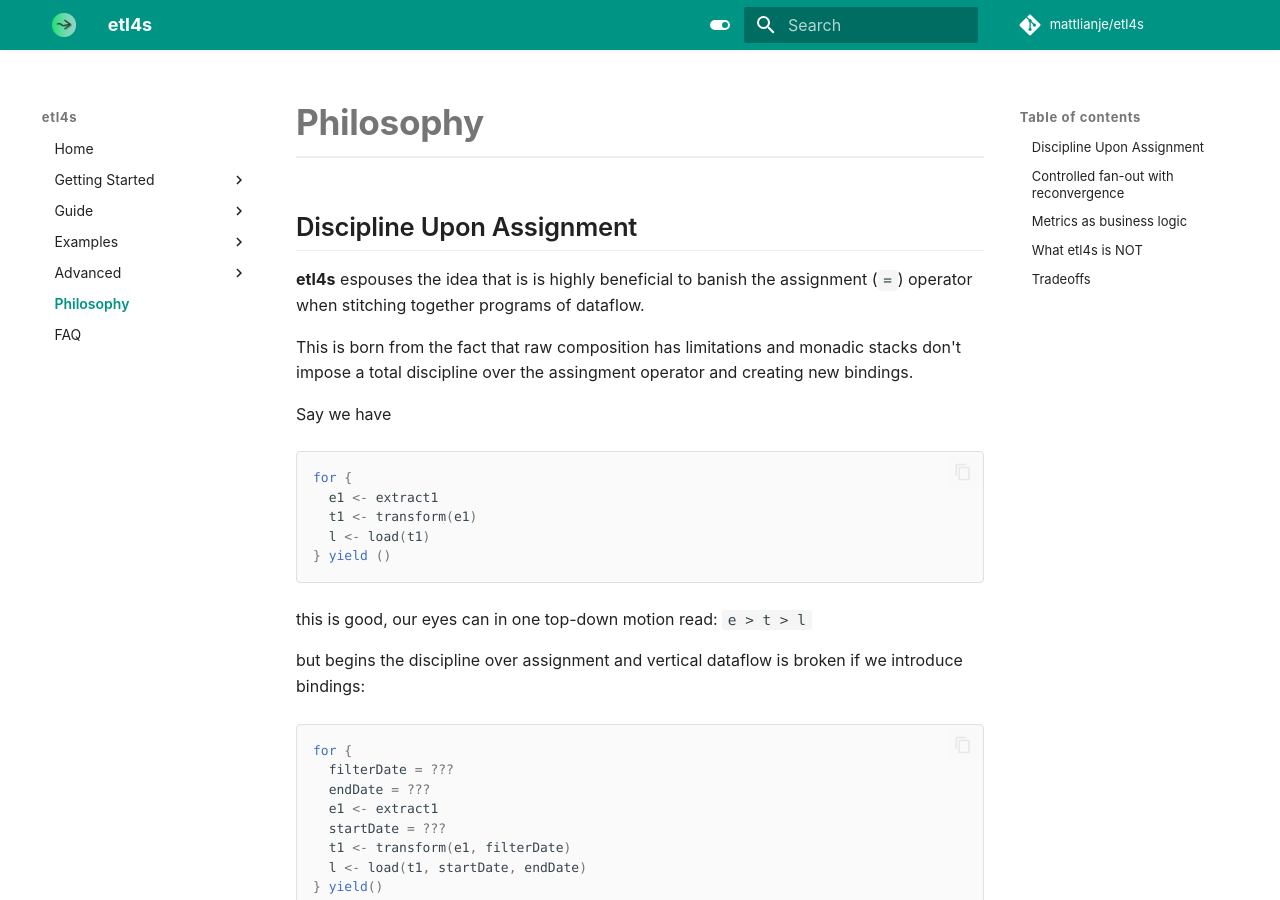
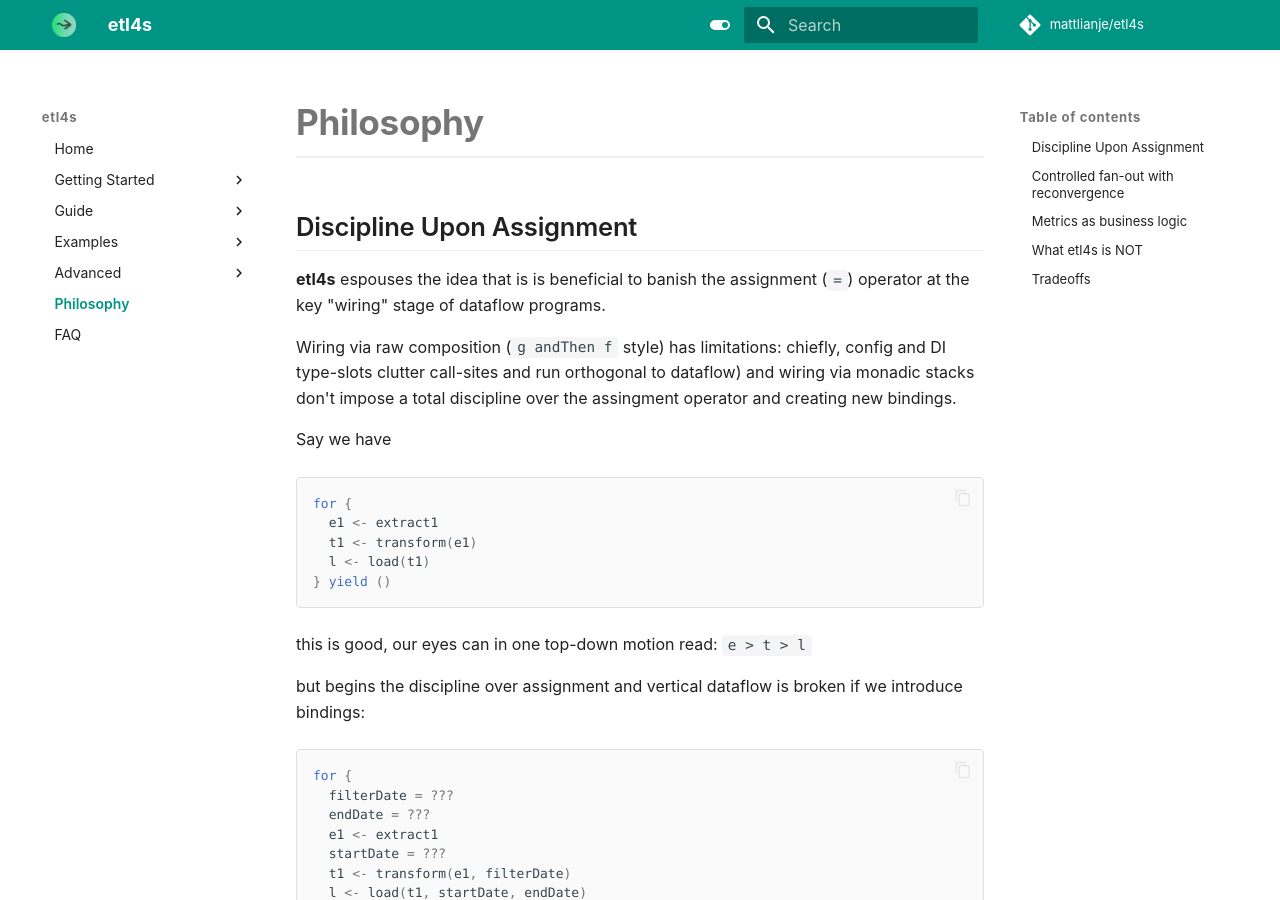
Before and after one commit to mattlianje/etl4s, an MkDocs documentation site: the page built from docs/philosophy.md, in a window 1280 px wide and 900 px high. Built offline with MkDocs 1.6.1 and Material for MkDocs 9.7.7, drawn with Linux system fonts in a browser that asks for light colours; comment, search, counter and statistics services are not loaded; some of the changed text lies outside the part shown.

Commit message:
feat: updating the phil

```diff
--- a/docs/philosophy.md
+++ b/docs/philosophy.md
@@ -2,10 +2,11 @@
 
 ## Discipline Upon Assignment
 
-**etl4s** espouses the idea that is is highly beneficial to banish the assignment (`=`) operator
-when stitching together programs of dataflow.
+**etl4s** espouses the idea that is is beneficial to banish the assignment (`=`) operator
+at the key "wiring" stage of dataflow programs.
 
-This is born from the fact that raw composition has limitations and monadic stacks
+Wiring via raw composition (`g andThen f` style) has limitations: chiefly, config and DI type-slots clutter call-sites
+and run orthogonal to dataflow) and wiring via monadic stacks
 don't impose a total discipline over the assingment operator and creating new bindings.
 
 Say we have
@@ -56,7 +57,11 @@
 
 
 ## Metrics as business logic
-In OLAP, observability metrics ARE business logic. "Records processed", "validation failures", "data quality scores" - these aren't infrastructure concerns. They're the product. etl4s lets you write metrics inline with `Tel` calls. Zero cost until you provide an implementation.
+In OLAP, observability metrics are not mere infrastructure concerns. Things like "Records processed", "validation failures", "data quality scores"
+tend to be part of your logic-proper.
+
+**etl4s** lets you write metrics inline with `Tel` calls. They are all zero-cost no-ops until you provide an implementation.
+
 
 ## What etl4s is NOT
 
```
